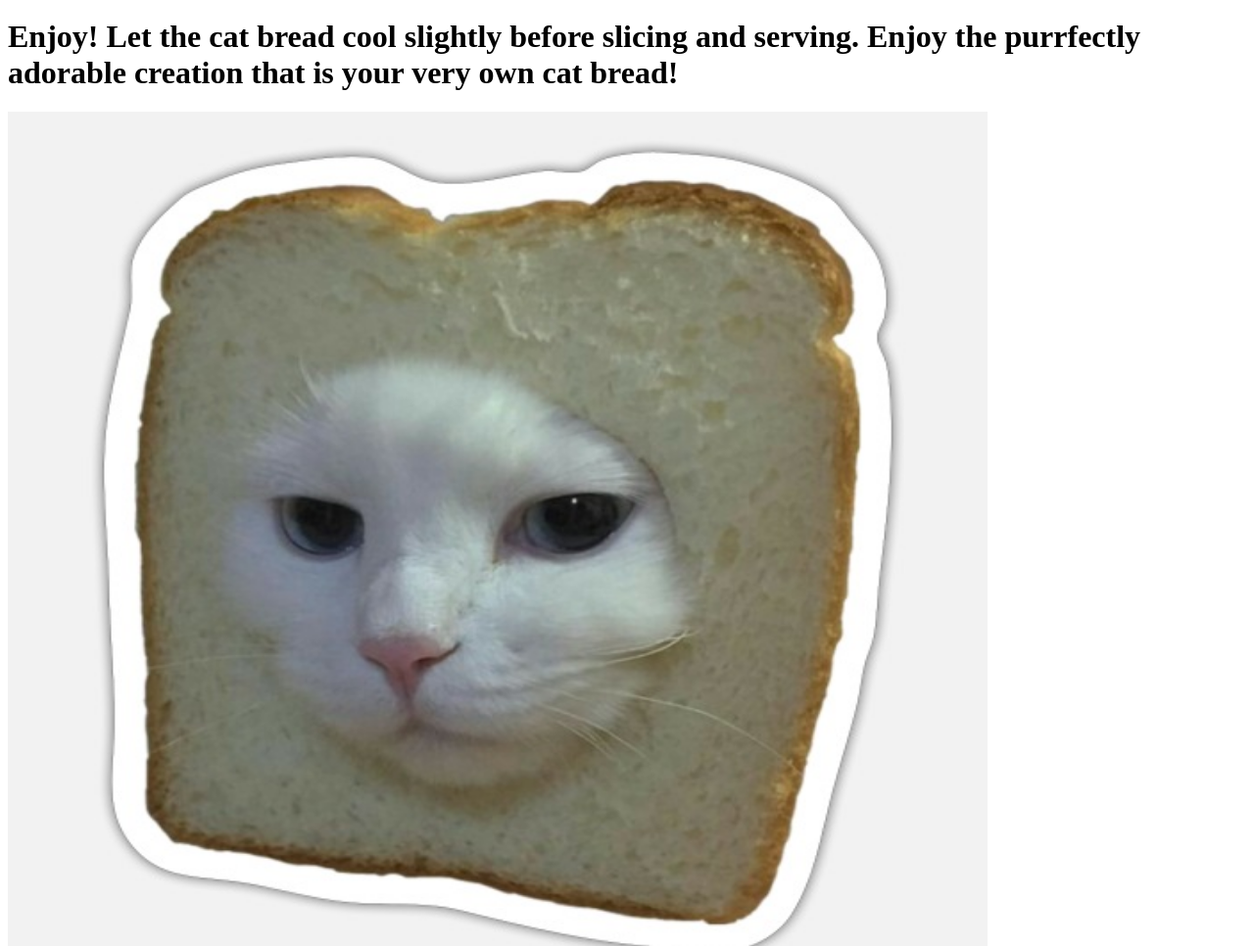
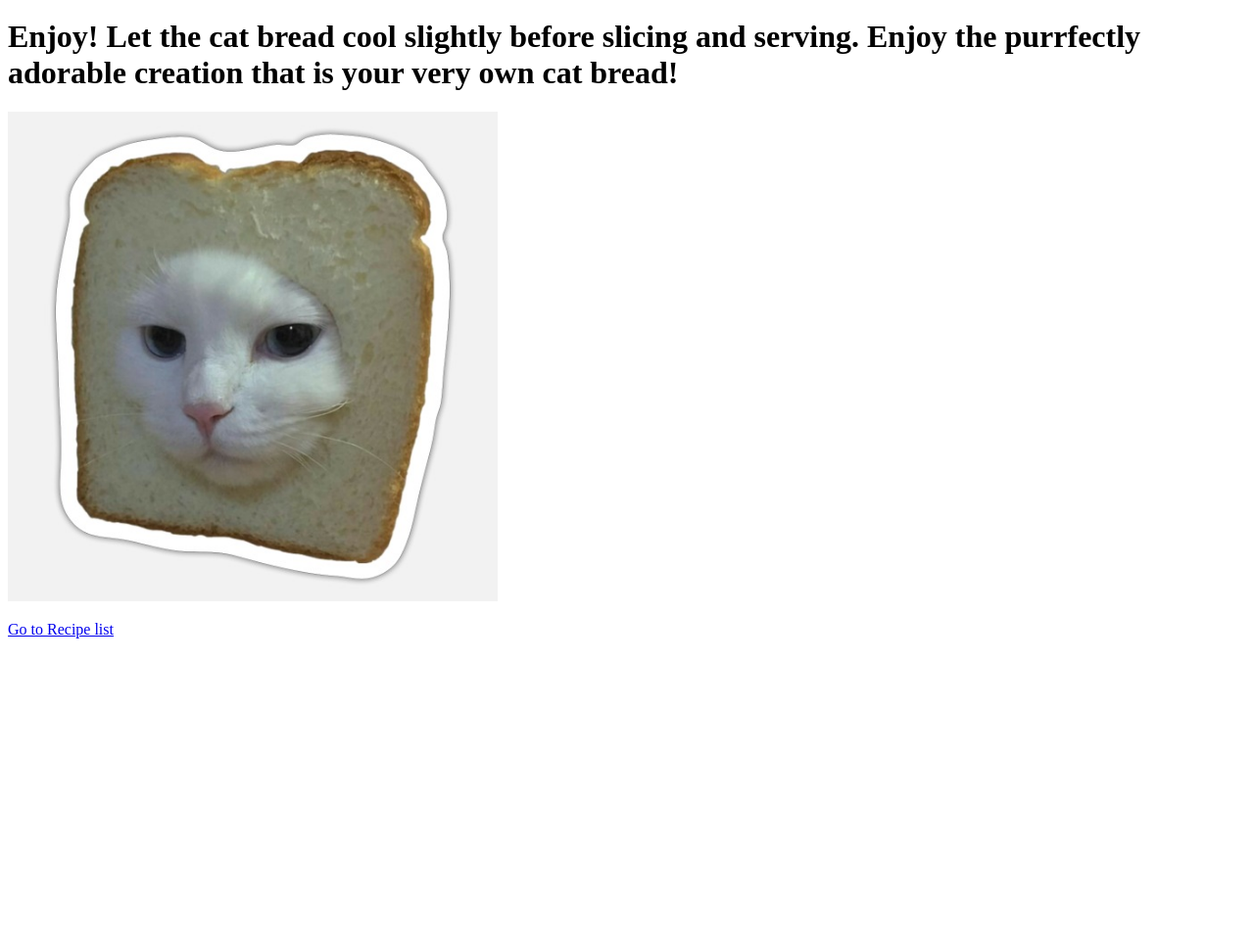
Before and after one commit to Dieb-0/odin-recipes, a plain HTML site: page recipes/catbread.html in a window 1280 px wide. Shown: the part 2383-3349 px from the top of the page at 98% size. After the commit the page ends 3051 px from the top, so only its background shows below. Drawn offline with Linux system fonts and the light colour scheme.

Commit message:
added option for returning to index

```diff
--- a/recipes/catbread.html
+++ b/recipes/catbread.html
@@ -35,6 +35,7 @@
         <li> Place the dough on a baking sheet and bake at 375°F (190°C) for 25-30 minutes, or until golden brown.</li>
     </h3></ul>
     <h1><strong>Enjoy! Let the cat bread cool slightly before slicing and serving. Enjoy the purrfectly adorable creation that is your very own cat bread!</strong></h1>
-    <img src="../images/breadcat.jpg"width="1000" height="900">
+    <img src="../images/breadcat.jpg"width="500" height="500">
+    <a href="../index.html"><p>Go to Recipe list</p></a>
 </body>
 </html>
```
Also changed, not shown: index.html (+2 -2 lines), recipes/mickey_mouse.html (+1 -0 lines), recipes/ratatoille.html (+1 -0 lines).
